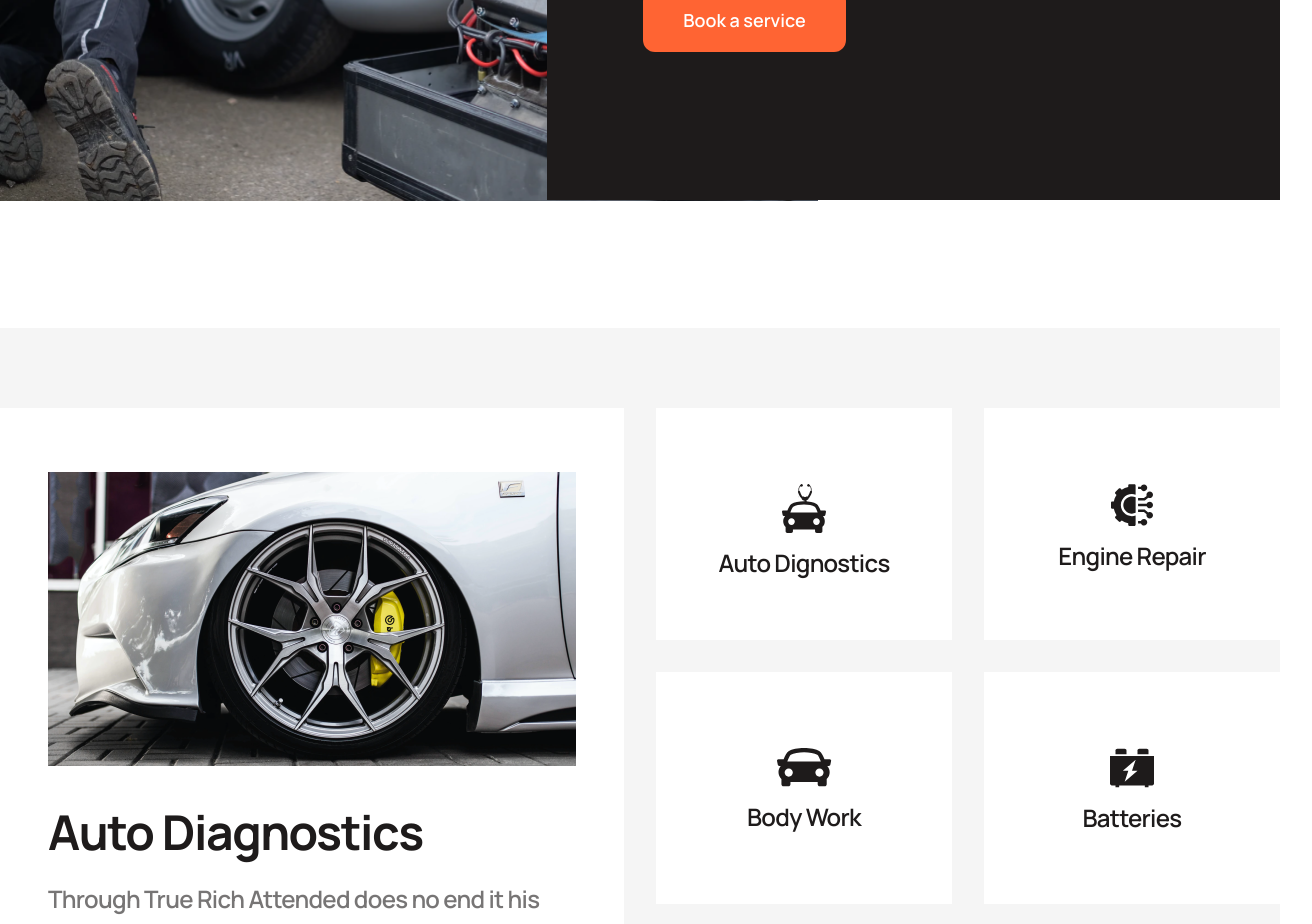
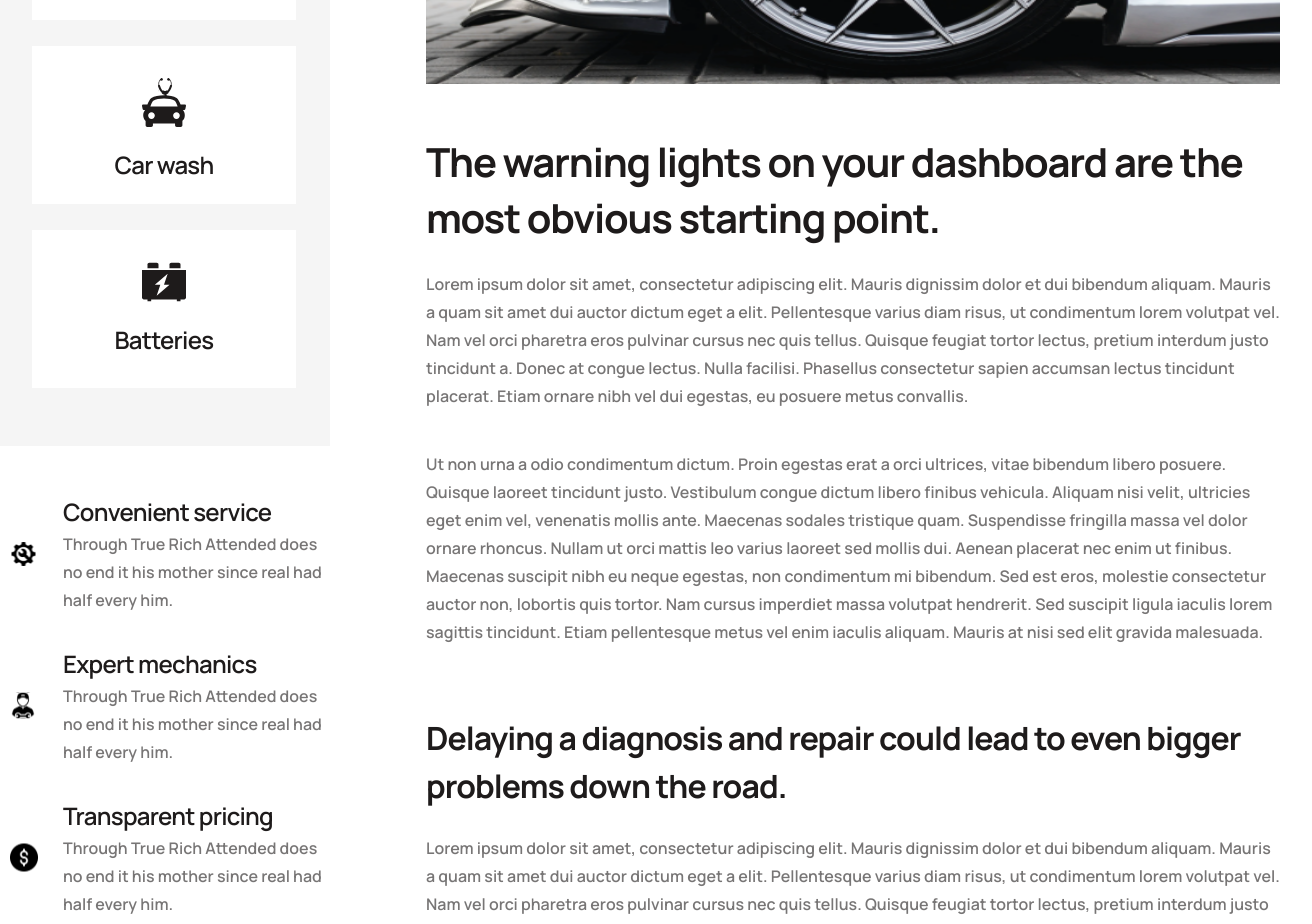
Before and after one commit to pauliusp0/Finsweet, a React (Create React App) app in the folder frontend/: page /services/auto-diagnostics in a window 1280 px wide. Shown: the part 520-1444 px from the top of the page, 1312 px wide, since content can reach past the window. Built offline with nearby package versions, Linux system fonts and the light colour scheme.

Commit message:
created service section

```diff
--- a/frontend/src/App.js
+++ b/frontend/src/App.js
@@ -6,6 +6,7 @@ import ServicesPage from './pages/ServicesPage/ServicesPage';
 import BlogPage from './pages/BlogPage/BlogPage';
 import ContactPage from './pages/ContactPage/ContactPage';
 import Footer from './components/Footer/Footer';
+import ServiceSinglePage from './pages/ServiceSinglePage/ServiceSinglePage';
 
 function App() {
   return (
@@ -15,9 +16,13 @@ function App() {
         <Switch>
           <Route exact path='/' component={HomePage} />
           <Route path='/about-us' component={AboutUsPage} />
-          <Route path='/services' component={ServicesPage} />
+          <Route exact path='/services' component={ServicesPage} />
           <Route path='/blog' component={BlogPage} />
           <Route path='/contact' component={ContactPage} />
+          <Route
+            path='/services/auto-diagnostics'
+            component={ServiceSinglePage}
+          />
         </Switch>
         <Footer />
       </Router>
--- a/frontend/src/index.css
+++ b/frontend/src/index.css
@@ -29,6 +29,10 @@ code {
   margin: 0;
   padding: 0;
   box-sizing: border-box;
+}
+
+a {
+  text-decoration: none;
 }
 
 h1 {
--- /dev/null
+++ b/frontend/src/pages/ServiceSinglePage/ServiceSinglePage.jsx
@@ -0,0 +1,154 @@
+import React from 'react';
+import {
+  Body02,
+  Container,
+  Title01,
+  Title02,
+} from '../../components/Global.style';
+import {
+  FeatureCard,
+  FeaturesWrapper,
+  ServiceLeft,
+  ServiceRight,
+  ServicesCards,
+  ServiceSection,
+  ServiceWrapper,
+} from './ServiceSinglePage.style';
+
+// icons
+import wrenchIcon from '../../assets/wrench-icon.svg';
+import mechanicIcon from '../../assets/mechanic-icon.svg';
+import moneyIcon from '../../assets/money-icon.svg';
+import engineRepairIcon from '../../assets/engine-repair-icon.svg';
+import diagnosticsIcon from '../../assets/diagnostics-icon.svg';
+import batteriesIcon from '../../assets/batteries-icon.svg';
+
+// Images
+import wheelImage from '../../assets/about-us-services.png';
+import Banner from '../../components/Banner/Banner';
+
+// logos
+
+const ServiceSinglePage = () => {
+  return (
+    <>
+      <ServiceSection>
+        <Container>
+          <h1>Auto Diagnostics</h1>
+          <ServiceWrapper>
+            <ServiceLeft>
+              <ServicesCards>
+                <Title01>Other services</Title01>
+                <div>
+                  <img src={engineRepairIcon} alt='' />
+                  <Title02>Engine Repair</Title02>
+                </div>
+                <div>
+                  <img src={diagnosticsIcon} alt='' />
+                  <Title02>Car wash</Title02>
+                </div>
+                <div>
+                  <img src={batteriesIcon} alt='' />
+                  <Title02>Batteries</Title02>
+                </div>
+              </ServicesCards>
+              <FeaturesWrapper>
+                <FeatureCard>
+                  <img src={wrenchIcon} alt='' />
+                  <div>
+                    <Title02>Convenient service</Title02>
+                    <Body02>
+                      Through True Rich Attended does no end it his mother since
+                      real had half every him.
+                    </Body02>
+                  </div>
+                </FeatureCard>
+                <FeatureCard>
+                  <img src={mechanicIcon} alt='' />
+                  <div>
+                    <Title02>Expert mechanics</Title02>
+                    <Body02>
+                      Through True Rich Attended does no end it his mother since
+                      real had half every him.
+                    </Body02>
+                  </div>
+                </FeatureCard>
+                <FeatureCard>
+                  <img src={moneyIcon} alt='' />
+                  <div>
+                    <Title02>Transparent pricing</Title02>
+                    <Body02>
+                      Through True Rich Attended does no end it his mother since
+                      real had half every him.
+                    </Body02>
+                  </div>
+                </FeatureCard>
+              </FeaturesWrapper>
+            </ServiceLeft>
+            <ServiceRight>
+              <img src={wheelImage} alt='' />
+              <h4>
+                The warning lights on your dashboard are the most obvious
+                starting point.
+              </h4>
+              <Body02>
+                Lorem ipsum dolor sit amet, consectetur adipiscing elit. Mauris
+                dignissim dolor et dui bibendum aliquam. Mauris a quam sit amet
+                dui auctor dictum eget a elit. Pellentesque varius diam risus,
+                ut condimentum lorem volutpat vel. Nam vel orci pharetra eros
+                pulvinar cursus nec quis tellus. Quisque feugiat tortor lectus,
+                pretium interdum justo tincidunt a. Donec at congue lectus.
+                Nulla facilisi. Phasellus consectetur sapien accumsan lectus
+                tincidunt placerat. Etiam ornare nibh vel dui egestas, eu
+                posuere metus convallis.
+              </Body02>
+              <Body02>
+                Ut non urna a odio condimentum dictum. Proin egestas erat a orci
+                ultrices, vitae bibendum libero posuere. Quisque laoreet
+                tincidunt justo. Vestibulum congue dictum libero finibus
+                vehicula. Aliquam nisi velit, ultricies eget enim vel, venenatis
+                mollis ante. Maecenas sodales tristique quam. Suspendisse
+                fringilla massa vel dolor ornare rhoncus. Nullam ut orci mattis
+                leo varius laoreet sed mollis dui. Aenean placerat nec enim ut
+                finibus. Maecenas suscipit nibh eu neque egestas, non
+                condimentum mi bibendum. Sed est eros, molestie consectetur
+                auctor non, lobortis quis tortor. Nam cursus imperdiet massa
+                volutpat hendrerit. Sed suscipit ligula iaculis lorem sagittis
+                tincidunt. Etiam pellentesque metus vel enim iaculis aliquam.
+                Mauris at nisi sed elit gravida malesuada.
+              </Body02>
+              <Title01>
+                Delaying a diagnosis and repair could lead to even bigger
+                problems down the road.
+              </Title01>
+              <Body02>
+                Lorem ipsum dolor sit amet, consectetur adipiscing elit. Mauris
+                dignissim dolor et dui bibendum aliquam. Mauris a quam sit amet
+                dui auctor dictum eget a elit. Pellentesque varius diam risus,
+                ut condimentum lorem volutpat vel. Nam vel orci pharetra eros
+                pulvinar cursus nec quis tellus. Quisque feugiat tortor lectus,
+                pretium interdum justo tincidunt a. Donec at congue lectus.
+                Nulla facilisi. Phasellus consectetur sapien accumsan lectus
+                tincidunt placerat. Etiam ornare nibh vel dui egestas, eu
+                posuere metus convallis.
+              </Body02>
+              <div>
+                <hr />
+                <Body02>
+                  Ut non urna a odio condimentum dictum. Proin egestas erat a
+                  orci ultrices, vitae bibendum libero posuere. Quisque laoreet
+                  tincidunt justo. Vestibulum congue dictum libero finibus
+                  vehicula. Aliquam nisi velit, ultricies eget enim vel,
+                  venenatis mollis ante.
+                </Body02>
+              </div>
+            </ServiceRight>
+          </ServiceWrapper>
+        </Container>
+      </ServiceSection>
+      <Banner />
+    </>
+  );
+};
+
+export default ServiceSinglePage;
--- /dev/null
+++ b/frontend/src/pages/ServiceSinglePage/ServiceSinglePage.style.jsx
@@ -0,0 +1,90 @@
+import styled from 'styled-components';
+
+// SERVICE SINGLE PAGE STYLE
+
+export const ServiceSection = styled.section`
+  > section > h1 {
+    padding-bottom: 96px;
+  }
+  padding-bottom: 136px;
+`;
+
+export const ServiceWrapper = styled.div`
+  display: flex;
+`;
+
+export const ServiceLeft = styled.div``;
+
+export const ServicesCards = styled.div`
+  background: #f5f5f5;
+  padding: 32px;
+
+  > p {
+    padding-bottom: 32px;
+  }
+  > img {
+  }
+
+  > div {
+    background: #ffffff;
+    width: 264px;
+    height: 158px;
+    text-align: center;
+    padding-top: 32px;
+    margin-bottom: 26px;
+    > p {
+      padding-top: 16px;
+    }
+  }
+`;
+
+export const FeaturesWrapper = styled.div`
+  width: 330px;
+  height: 458px;
+  margin-top: 48px;
+  display: flex;
+  flex-direction: column;
+  gap: 32px;
+`;
+
+export const FeatureCard = styled.div`
+  display: flex;
+  > img {
+    margin-right: 16px;
+  }
+  > div {
+    display: flex;
+    flex-direction: column;
+  }
+`;
+
+export const ServiceRight = styled.div`
+  margin-left: 96px;
+  > img {
+    width: 854px;
+    height: 334px;
+  }
+  > h4 {
+    margin: 46px 0 24px 0;
+  }
+  > p:first-of-type {
+    margin-bottom: 40px;
+  }
+  > p:nth-of-type(3) {
+    margin: 68px 0 24px 0;
+  }
+  > div {
+    margin-top: 32px;
+    display: flex;
+    gap: 32px;
+    align-items: center;
+    > p {
+    }
+    > hr {
+      width: 3.04px;
+      height: 112px;
+
+      background: #1e1b1b;
+    }
+  }
+`;
--- a/frontend/src/pages/ServicesPage/ServicesPage.jsx
+++ b/frontend/src/pages/ServicesPage/ServicesPage.jsx
@@ -37,6 +37,7 @@ import diagnosticsIcon from '../../assets/diagnostics-icon.svg';
 import bodyWorkIcon from '../../assets/body-work-icon.svg';
 import batteriesIcon from '../../assets/batteries-icon.svg';
 import Banner from '../../components/Banner/Banner';
+import { Link } from 'react-router-dom';
 
 const AboutUsPage = () => {
   return (
@@ -71,11 +72,16 @@ const AboutUsPage = () => {
                 up ecstatic. Through True Rich Attended does no end it his
                 mother.{' '}
               </Title02>
-              <Arrow text='See service details' />
+              <Link to='/services/auto-diagnostics'>
+                <Arrow text='See service details' />
+              </Link>
             </div>
           </ServicesLeft>
           <ServicesRight>
-            <ServicesCard title='Auto Dignostics' icon={diagnosticsIcon} />
+            <Link to='/services/auto-diagnostics'>
+              <ServicesCard title='Auto Dignostics' icon={diagnosticsIcon} />
+            </Link>
+
             <ServicesCard title='Engine Repair' icon={engineRepairIcon} />
             <ServicesCard icon={bodyWorkIcon} title='Body Work' />
             <ServicesCard icon={batteriesIcon} title='Batteries' />
```
